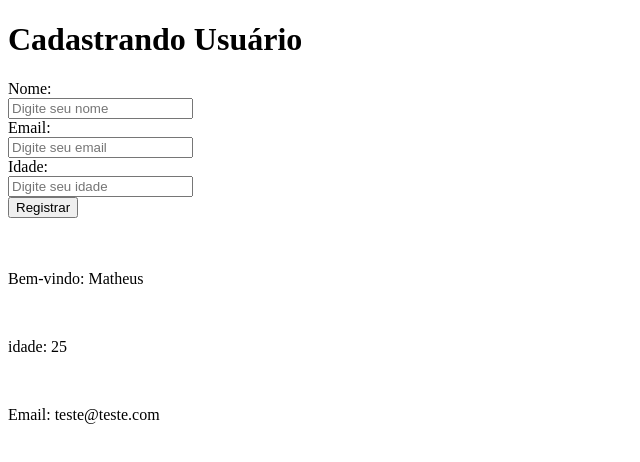
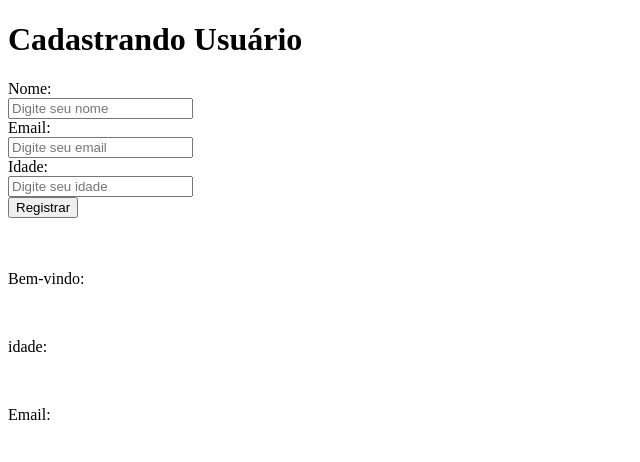
Before and after one commit to Levirroh/learning_react_node, a React (Create React App) app in the folder primeiro-app/: page / in a window 1280 px wide. Shown: the top 462 px of the page, without its empty margins (0-640 px from the left). Built offline with nearby package versions, Linux system fonts and the light colour scheme.

Commit message:
feat: sign up a user and show info

```diff
--- a/primeiro-app/src/App.js
+++ b/primeiro-app/src/App.js
@@ -1,31 +1,43 @@
 import { useState } from 'react';
 
 function App() {
-  const [nome,setNome] = useState('');
+  const [name,setName] = useState('');
   const [email,setEmail] = useState('');
-  const [idade,setIdade] = useState('');
+  const [age,setAge] = useState();
+
+  const [user, setUser] = useState('');
+
+  function handleRegister(e){
+    e.preventDefault();
+    alert("usuário cadastrado com sucesso!")
+    setUser({
+      name: name,
+      age: age,
+      email: email
+    })
+  }
 
   return (
     <div>
       <h1>Cadastrando Usuário</h1>
-      <form>
+      <form onSubmit={handleRegister}>
         <label>Nome:</label><br/>
-        <input placeholder='Digite seu nome' value={nome} onChange={ (e) => setNome(e.target.value)}/>
+        <input placeholder='Digite seu nome' value={name} onChange={ (e) => setName(e.target.value)}/>
         <br/>
         <label>Email:</label><br/>
         <input placeholder='Digite seu email' value={email} onChange={ (e) => setEmail(e.target.value)}/>
         <br/>
         <label>Idade:</label><br/>
-        <input placeholder='Digite seu idade' value={idade} onChange={ (e) => setIdade(e.target.value)}/>
+        <input placeholder='Digite seu idade' value={age} onChange={ (e) => setAge(e.target.value)}/>
         <br/>
         <button type='submit'>Registrar</button>
       </form>
       <br/>
       <br/>
       <div>
-        <p>Bem-vindo: Matheus</p><br/>
-        <p>idade: 25</p><br/>
-        <p>Email: teste@teste.com</p><br/>
+        <p>Bem-vindo: {user.name}</p><br/>
+        <p>idade: {user.age}</p><br/>
+        <p>Email: {user.email}</p><br/>
       </div>
     </div>
   );
```
